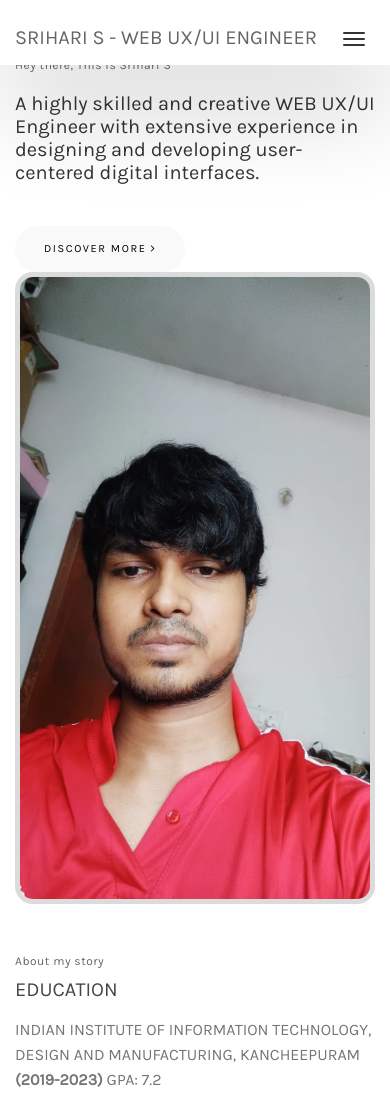
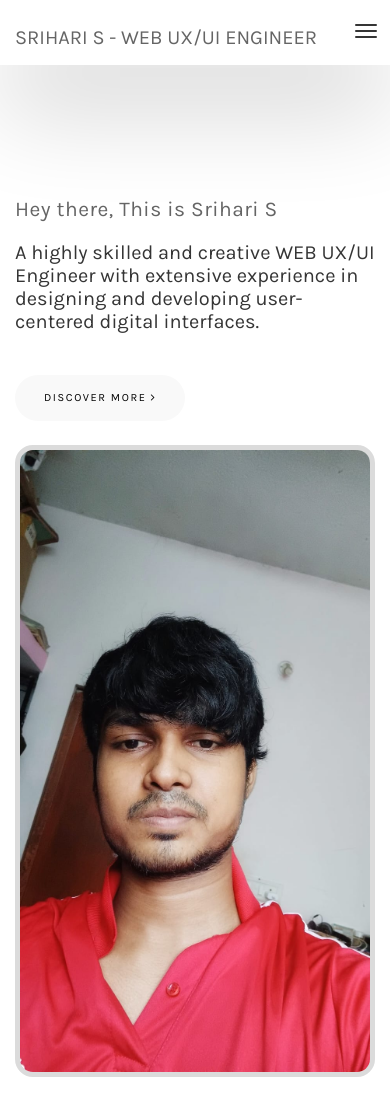
Before and after one commit to srihari07-web/Portfolio, a plain HTML site: page index.html in a window 390 px wide. Shown: the top 1095 px of the page. Drawn offline with nearby package versions, Linux system fonts and the light colour scheme.

Commit message:
made css changes

```diff
--- a/css/style.css
+++ b/css/style.css
@@ -42,7 +42,7 @@ h1,h2,h3,h4,h5,h6 {
 
 h1 {
     color: #353535;
-    font-size: 20px;
+    font-size: 41px;
 }
 
 h2 {
@@ -598,6 +598,18 @@ footer i {
         font-size: 31px;
     }
 
+    .navbar-toggle {
+    position: relative;
+    float: right;
+    padding: 1px 4px;
+    margin-top: 8px;
+    margin-right: 9px;
+    margin-bottom: 4px;
+    background-color: transparent;
+    background-image: none;
+    border: 1px solid transparent;
+    border-radius: 4px;
+}
     #home {
         height: 70vh;
     }
@@ -628,6 +640,9 @@ footer i {
 }
 
 @media (max-width: 650px) {
+    .btn{
+            margin-bottom: 24px;
+    }
     h1 {
         font-size: 20px;
     }
@@ -636,16 +651,29 @@ footer i {
         font-size: 20px;
     }
 
-    h5 {
-        font-size: 12px;
+       h5 {
+        font-size: 21px;
     }
 
     .section-btn {
         font-size: 11px;
     }
+#service {
+    border-top: 1px solid #f5f5f5;
+    border-bottom: 1px solid #f5f5f5;
+}
+.footer-quote h4 {
+    font-size: 15px;
+    font-style: italic;
+    margin: 2rem;
+}
+#about, #service, #work, #testimonial, #contact {
+    padding-top: 13px;
+    padding-bottom: 20px;
+}
 
     #home {
-        height: 95vh;
+        height: 132vh;
     }
 
     #work .col-md-3 {
--- a/index.html
+++ b/index.html
@@ -336,6 +336,31 @@
      <script src="js/smoothscroll.js"></script>
      <script src="js/custom.js"></script>
 
-</body>
+</body><script src="https://code.jquery.com/jquery-3.6.0.min.js"></script>
+
 
 </html>
+
+<script>
+     $(document).ready(function () {
+          var lastScrollTop = 0;
+          var navbarHeight = $('.navbar').outerHeight();
+
+          $(window).scroll(function (event) {
+               var st = $(this).scrollTop();
+               if (st > lastScrollTop) {
+                    $('.navbar').css('top', -navbarHeight + 'px');
+               } else {
+                    $('.navbar').css('top', '0');
+               }
+               lastScrollTop = st;
+          });
+     });
+</script>
+
+
+<style>
+     .navbar {
+          transition: top 0.3s;
+     }
+</style>
```
